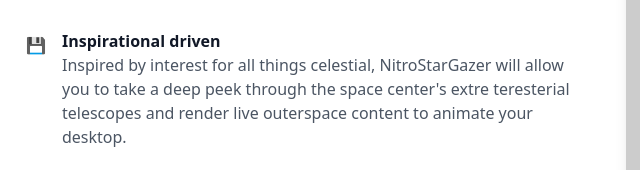
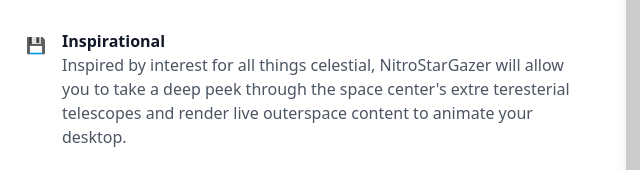
Before and after one commit to alvin-odins/NitroStargazer, a plain HTML site: page index.html in a window 1280 px wide. Shown: the part 367-537 px from the top of the page, 38-678 px from the left. Drawn offline with nearby package versions, Linux system fonts and the light colour scheme; placeholder pictures from the web are drawn by us.

Commit message:
header update

```diff
--- a/index.html
+++ b/index.html
@@ -53,7 +53,7 @@
 					<li class="flex items-start">
 						<span class="text-blue-600 mt-1">&#128190;</span>
 						<div class="ml-4">
-							<p class="font-bold text-gray-900">Inspirational driven</p>
+							<p class="font-bold text-gray-900">Inspirational</p>
 							<p class="text-gray-600">
 								Inspired by interest for all things celestial, NitroStarGazer will allow you to
 								take a deep peek through the space center's extre teresterial telescopes and render live outerspace
```
